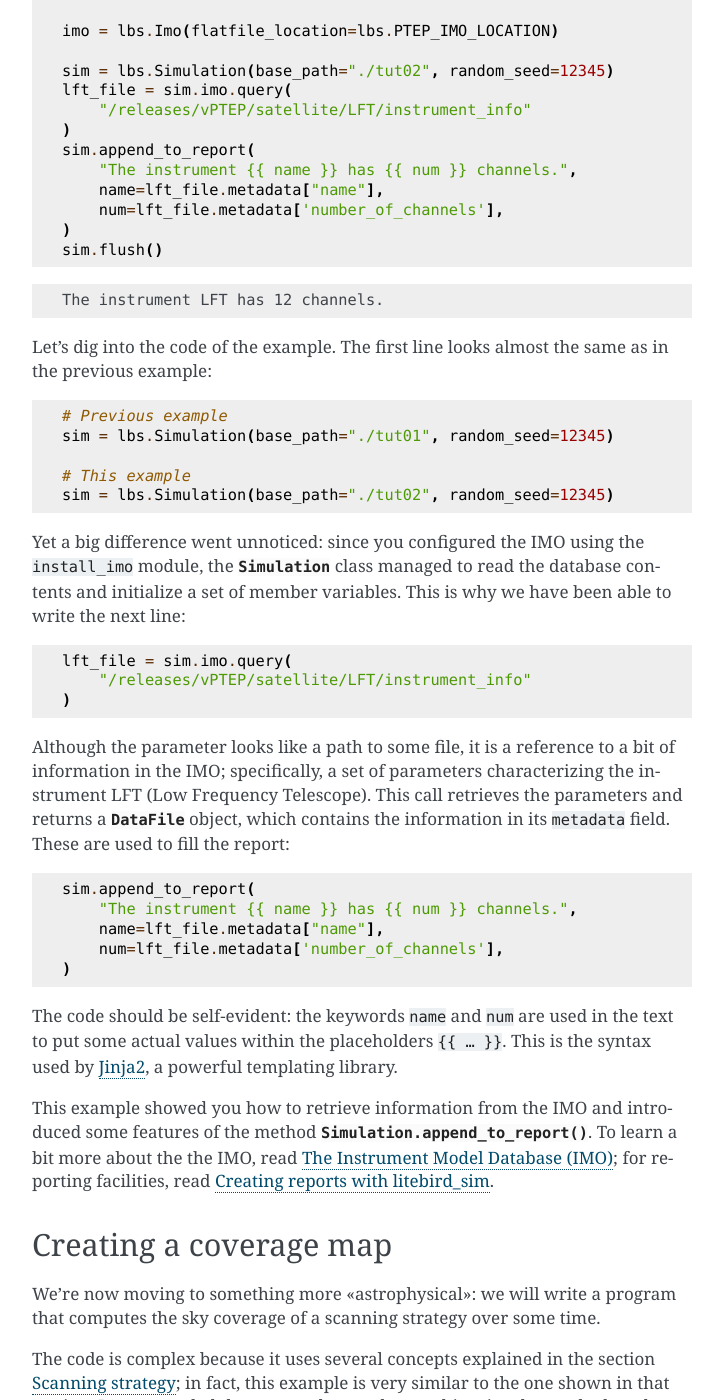
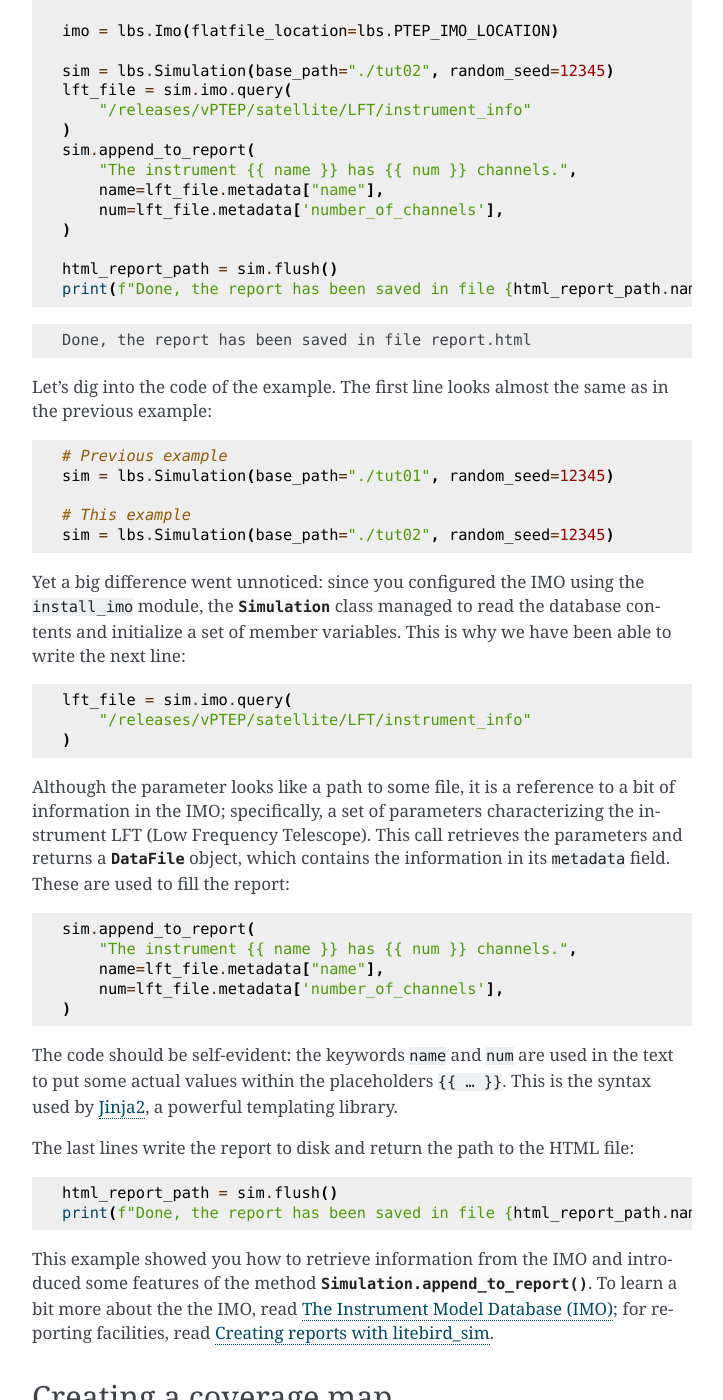
Before and after one commit to litebird/litebird_sim, a Sphinx documentation site: the page built from docs/source/tutorial.rst, in a window 1280 px wide and 1400 px high, scrolled down 3272 px. Shown: the whole window, without its empty margins (388-1111 px from the left). Built offline with Sphinx 7.4.7, drawn with Linux system fonts in a browser that asks for light colours.

Commit message:
Update doctests so that they work with IMO PTEP

```diff
--- a/docs/source/detectors.rst
+++ b/docs/source/detectors.rst
@@ -231,8 +231,7 @@ The following code will read the TOML file above and produce a list of
     3. 001_002_030_00A_140_B: band center at 140.0 GHz
     4. foo_boresight: band center at 140.0 GHz
     5. planck30GHz: band center at 28.4 GHz
-    6. 000_000_004_QB_040_B: band center at 40.0 GHz
-
+    6. 000_000_003_QA_040_T: band center at 40.0 GHz
 
 You are not forced to use ``detectors`` as the name of the parameter
 in the TOML file, as :func:`.detector_list_from_parameters` accepts a
--- a/docs/source/tutorial.rst
+++ b/docs/source/tutorial.rst
@@ -177,11 +177,14 @@ Our next example will use the IMO to run something more interesting:
       name=lft_file.metadata["name"],
       num=lft_file.metadata['number_of_channels'],
   )
-  sim.flush()
+
+  html_report_path = sim.flush()
+  print(f"Done, the report has been saved in file {html_report_path.name}")
+
 
 .. testoutput::
 
-  The instrument LFT has 12 channels.
+  Done, the report has been saved in file report.html
 
 Let's dig into the code of the example. The first line looks almost
 the same as in the previous example::
@@ -219,6 +222,13 @@ used in the text to put some actual values within the placeholders
 ``{{ … }}``. This is the syntax used by `Jinja2
 <https://jinja.palletsprojects.com/en/2.11.x/>`_, a powerful
 templating library.
+
+The last lines write the report to disk and return the path to the
+HTML file::
+
+  html_report_path = sim.flush()
+  print(f"Done, the report has been saved in file {html_report_path.name}")
+
 
 This example showed you how to retrieve information from the IMO and
 introduced some features of the method
```
